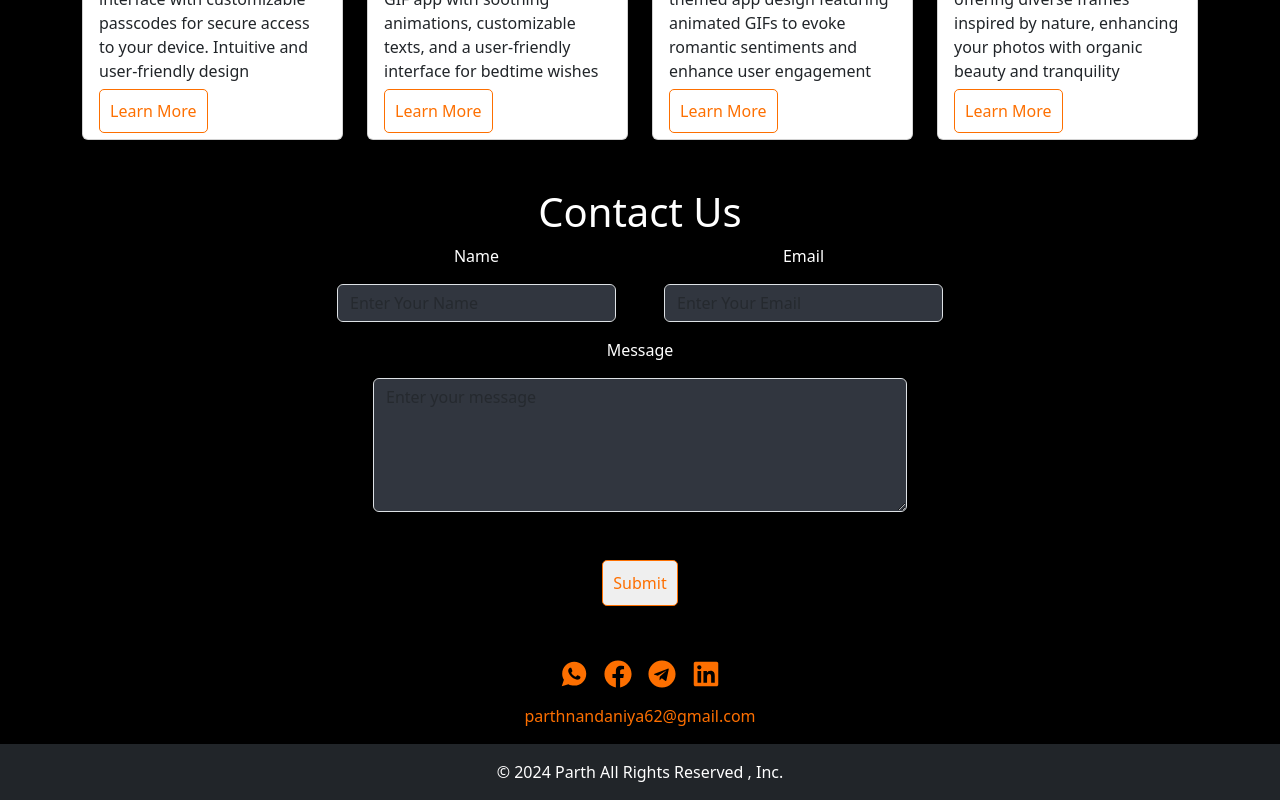
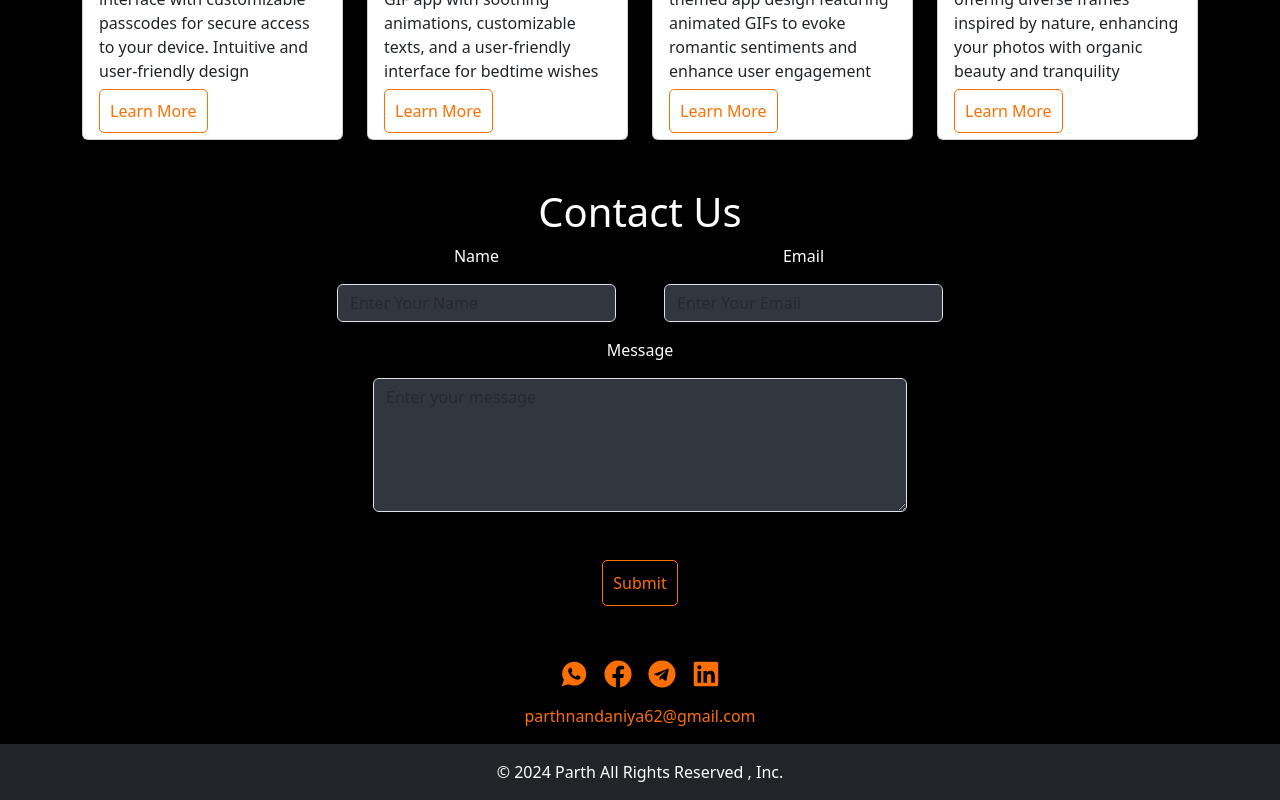
Before and after one commit to PARTHNANDANIYA56/parthuiux, a React (Create React App) app: page / in a window 1280 px wide. Shown: the part 1156-1956 px from the top of the page. Built offline with nearby package versions, Linux system fonts and the light colour scheme.

Commit message:
change footer button color

```diff
--- a/src/App.css
+++ b/src/App.css
@@ -60,3 +60,18 @@ a {
     color: white;
     transition: 1s;
 }
+
+.btn_2 {
+    border: 1px solid #FD6F00;
+    color: #FD6F00;
+    border-radius: 5px;
+    text-decoration: none;
+    padding: 10px;
+    background-color: #000;
+}
+
+.btn_2:hover {
+    background-color: #FD6F00;
+    transition: 1s;
+    color: white;
+}
--- a/src/componet/Footer.js
+++ b/src/componet/Footer.js
@@ -94,7 +94,7 @@ function Footer() {
                     </div>
 
                     <div className='d-flex justify-content-center mt-5'>
-                        <button type="submit" className="btn_1">Submit</button>
+                        <button type="submit" className="btn_2">Submit</button>
                     </div>
                 </form>
             </div>
```
